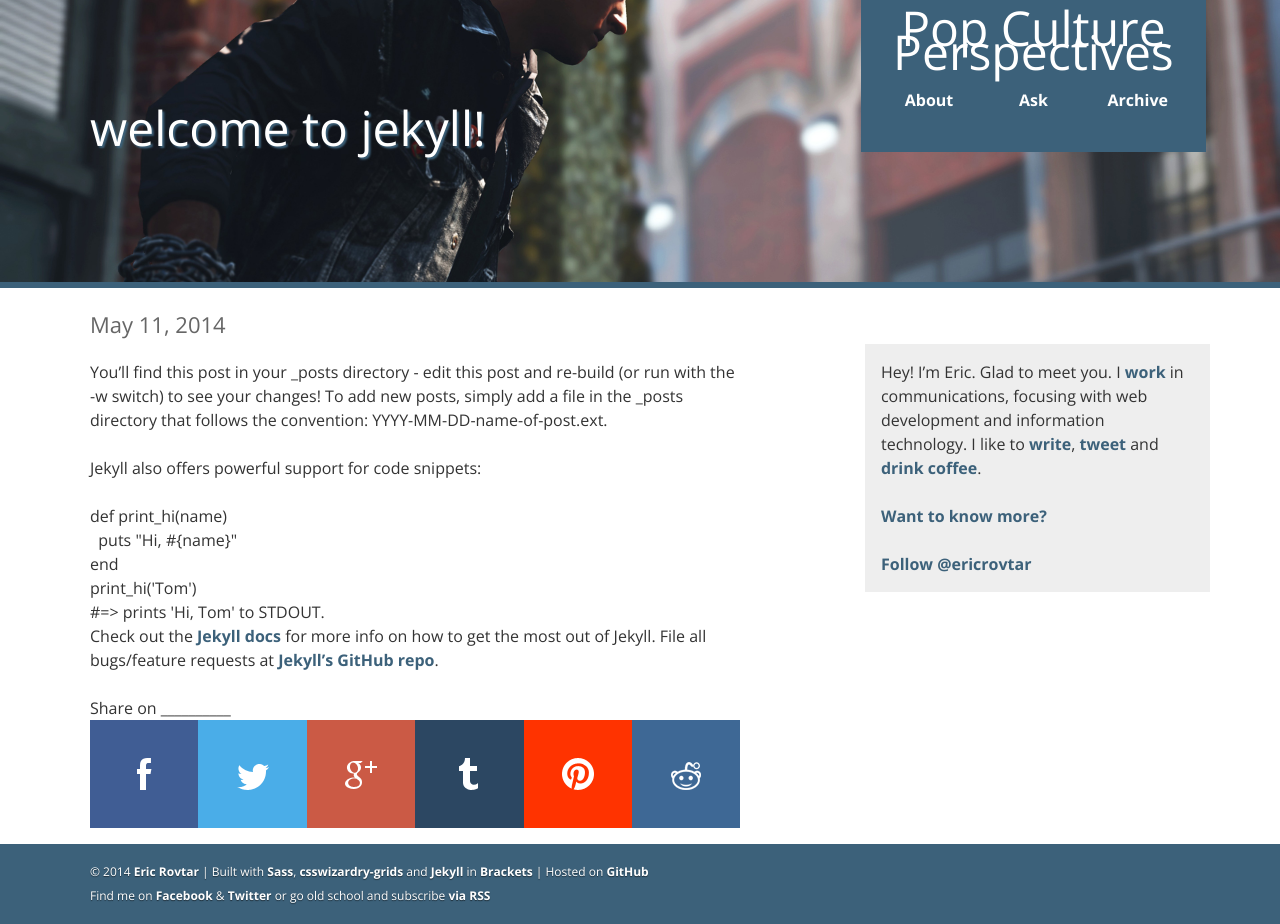
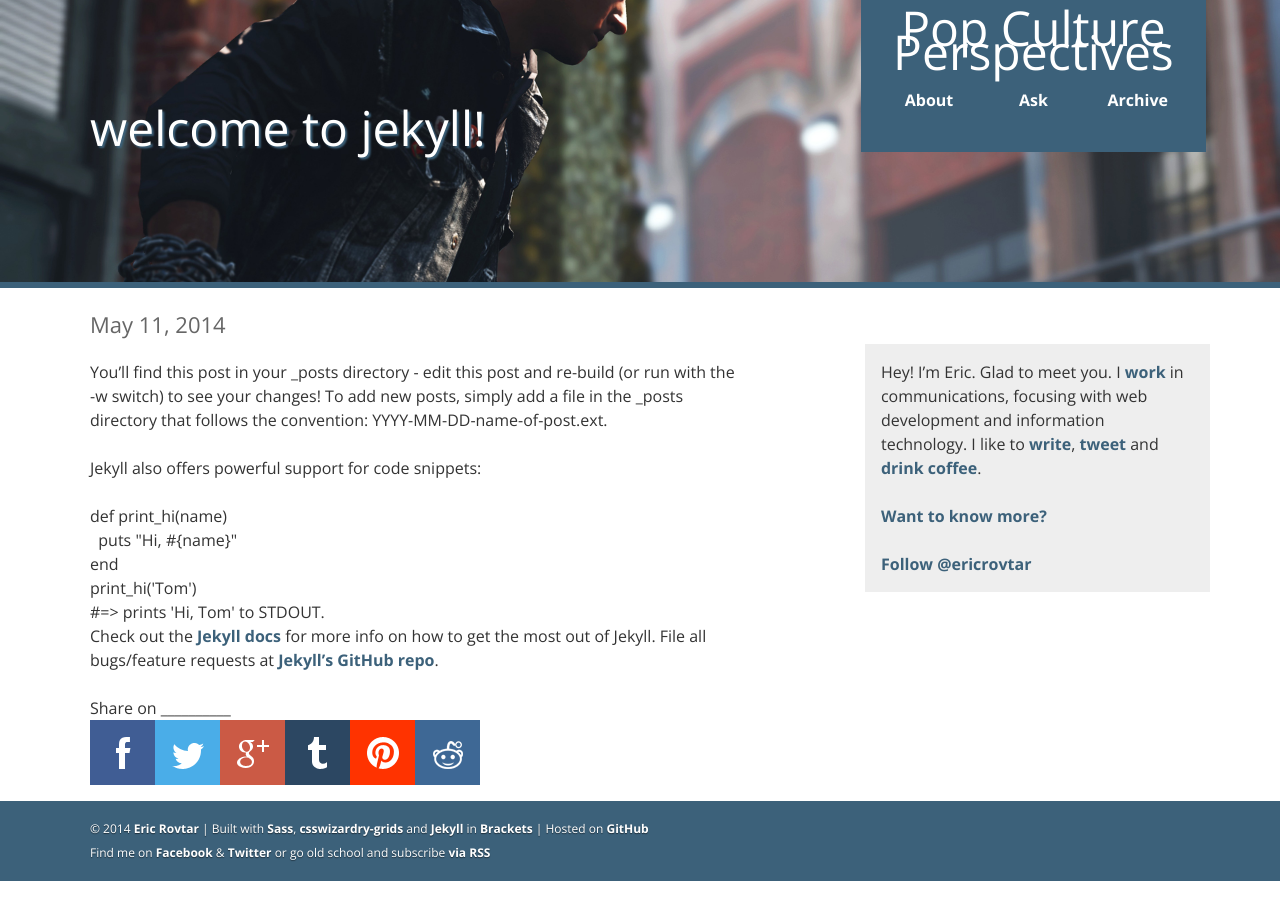
Before and after one commit to ericrovtar/ericrovtar.github.io, a Jekyll site: the page built from _posts/2014-05-11-welcome-to-jekyll.markdown, in a window 1280 px wide. Built offline with Jekyll 4.4.1, drawn with Linux system fonts in a browser that asks for light colours; comment, search, counter and statistics services are not loaded; after the commit the page ends 900 px from its top, so only the background shows below that.

Commit message:
small space

```diff
--- a/_includes/sharing.html
+++ b/_includes/sharing.html
@@ -1,26 +1,26 @@
 Share on __________
 <div class="grid grid--full">
-    <div class="grid__item one-sixth square">
+    <div class="grid__item one-tenth square">
         <div class="shareIcon facebook"></div>
     </div><!--
 
- --><div class="grid__item one-sixth square">
+ --><div class="grid__item one-tenth square">
         <div class="shareIcon twitter"></div>
     </div><!--
 
- --><div class="grid__item one-sixth square">
+ --><div class="grid__item one-tenth square">
         <div class="shareIcon google"></div>
     </div><!--
 
- --><div class="grid__item one-sixth square">
+ --><div class="grid__item one-tenth square">
     <div class="shareIcon tumblr square"></div>
     </div><!--
 
- --><div class="grid__item one-sixth square">
+ --><div class="grid__item one-tenth square">
         <div class="shareIcon pinterest"></div>
     </div><!--
 
- --><div class="grid__item one-sixth square">
+ --><div class="grid__item one-tenth square">
         <div class="shareIcon reddit"></div>
     </div>
 </div> <!-- /grid -->
```
